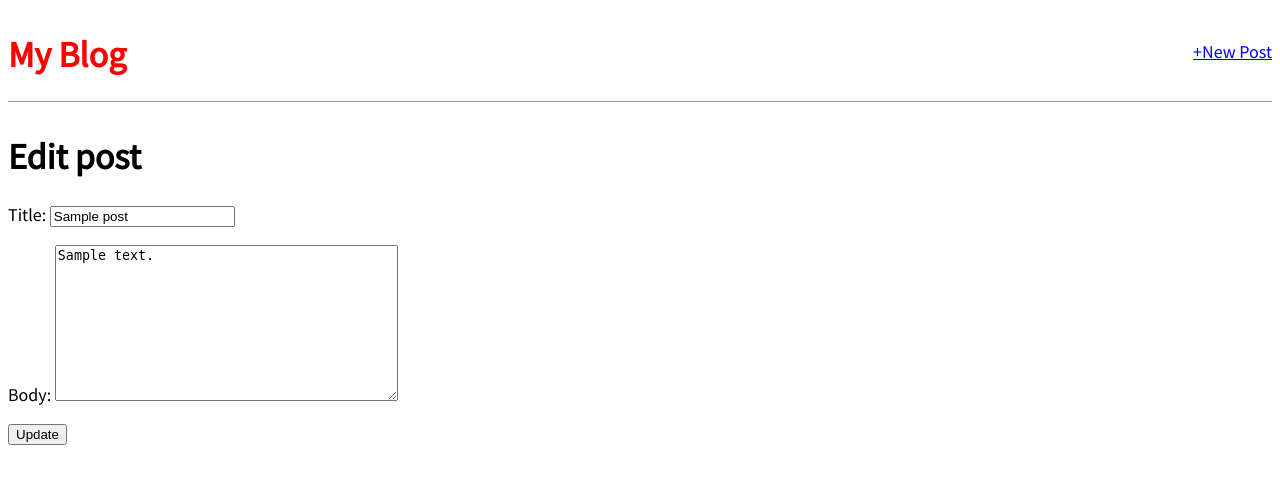
After one commit to aliraza7926/Blog, a Django app: page /post/1/edit/ in a window 1280 px wide. The commit adds this page. Shown: the top 484 px of the page. Run offline with Django 3.2, Linux system fonts and the light colour scheme; tables that the repository leaves empty hold one stand-in row (values such as "Sample post").

Commit message:
add update post feature

```diff
--- a/blog/urls.py
+++ b/blog/urls.py
@@ -1,7 +1,13 @@
 from django.urls import path
-from .views import BlogListView, BlogDetailView,BlogCreateView
+from .views import (
+    BlogListView,
+    BlogDetailView,
+    BlogCreateView,
+    BlogUpdateView,
+)
 
 urlpatterns = [
+    path('post/<int:pk>/edit/',BlogUpdateView.as_view(),name='post_edit'),
     path('post/new/',BlogCreateView.as_view(),name='post_new'),
     path('post/<int:pk>/',BlogDetailView.as_view(),name='post_detail'),
     path('',BlogListView.as_view(),name='home'),
--- a/blog/views.py
+++ b/blog/views.py
@@ -1,5 +1,5 @@
 from django.views.generic import ListView, DetailView
-from django.views.generic.edit import CreateView
+from django.views.generic.edit import CreateView, UpdateView
 
 from .models import Post
 
@@ -15,3 +15,8 @@ class BlogCreateView(CreateView):
     model=Post
     template_name='post_new.html'
     fields=['title','author','body']
+
+class BlogUpdateView(UpdateView):
+    model=Post
+    template_name='post_edit.html'
+    fields=['title','body']
--- a/templates/post_detail.html
+++ b/templates/post_detail.html
@@ -6,4 +6,5 @@
         <p>{{post.body}}</p>
     </div>
 
+    <a href="{% url 'post_edit' post.pk %}">+ Edit Blog Post</a>
 {% endblock content %}
--- /dev/null
+++ b/templates/post_edit.html
@@ -0,0 +1,10 @@
+{% extends 'base.html' %}
+
+{% block content %}
+    <h1>Edit post</h1>
+    <form action="" method="post">{% csrf_token %}
+        {{form.as_p}}
+        <input type="submit" value="Update" />
+
+    </form>
+{% endblock content %}
```
